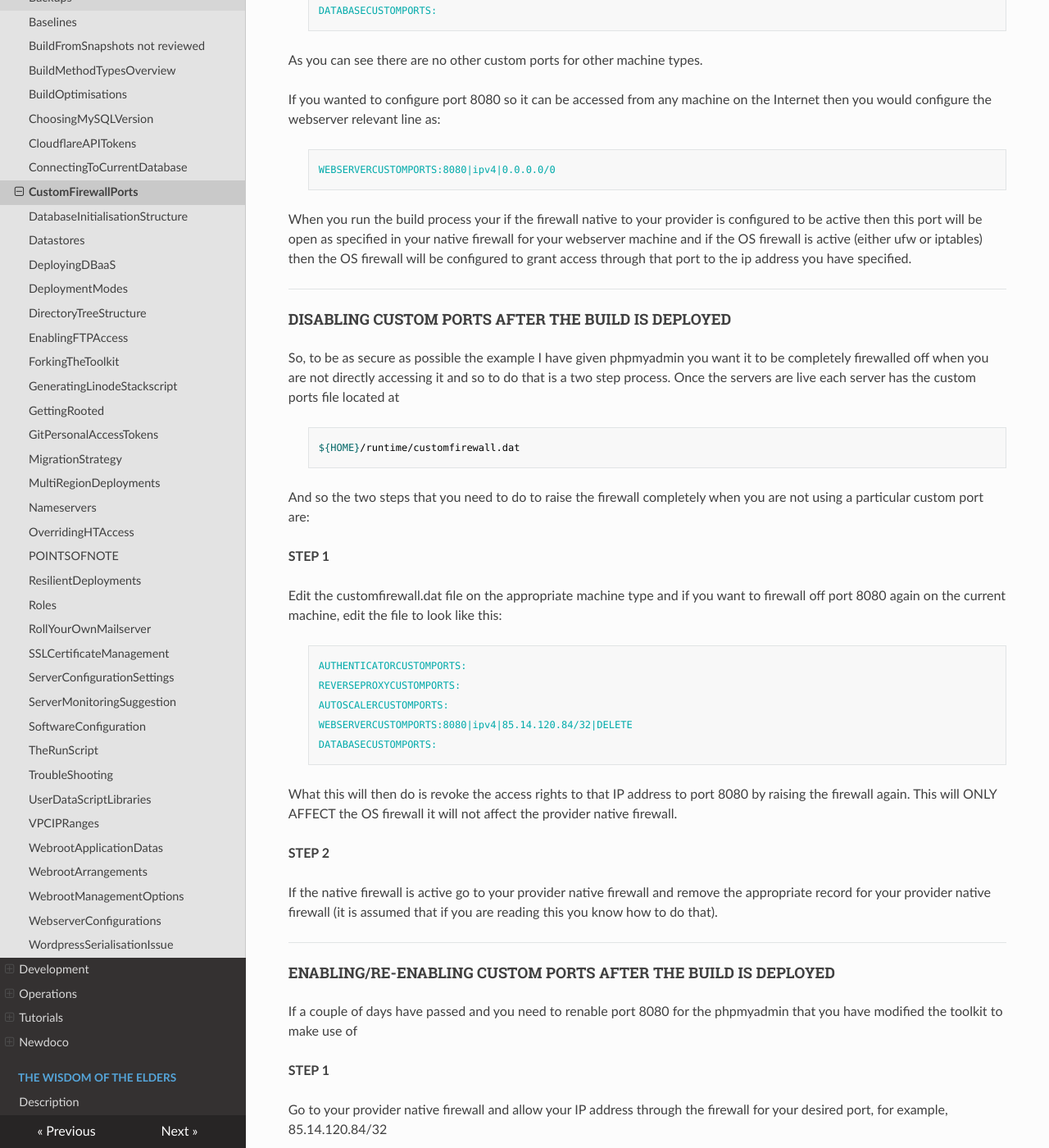
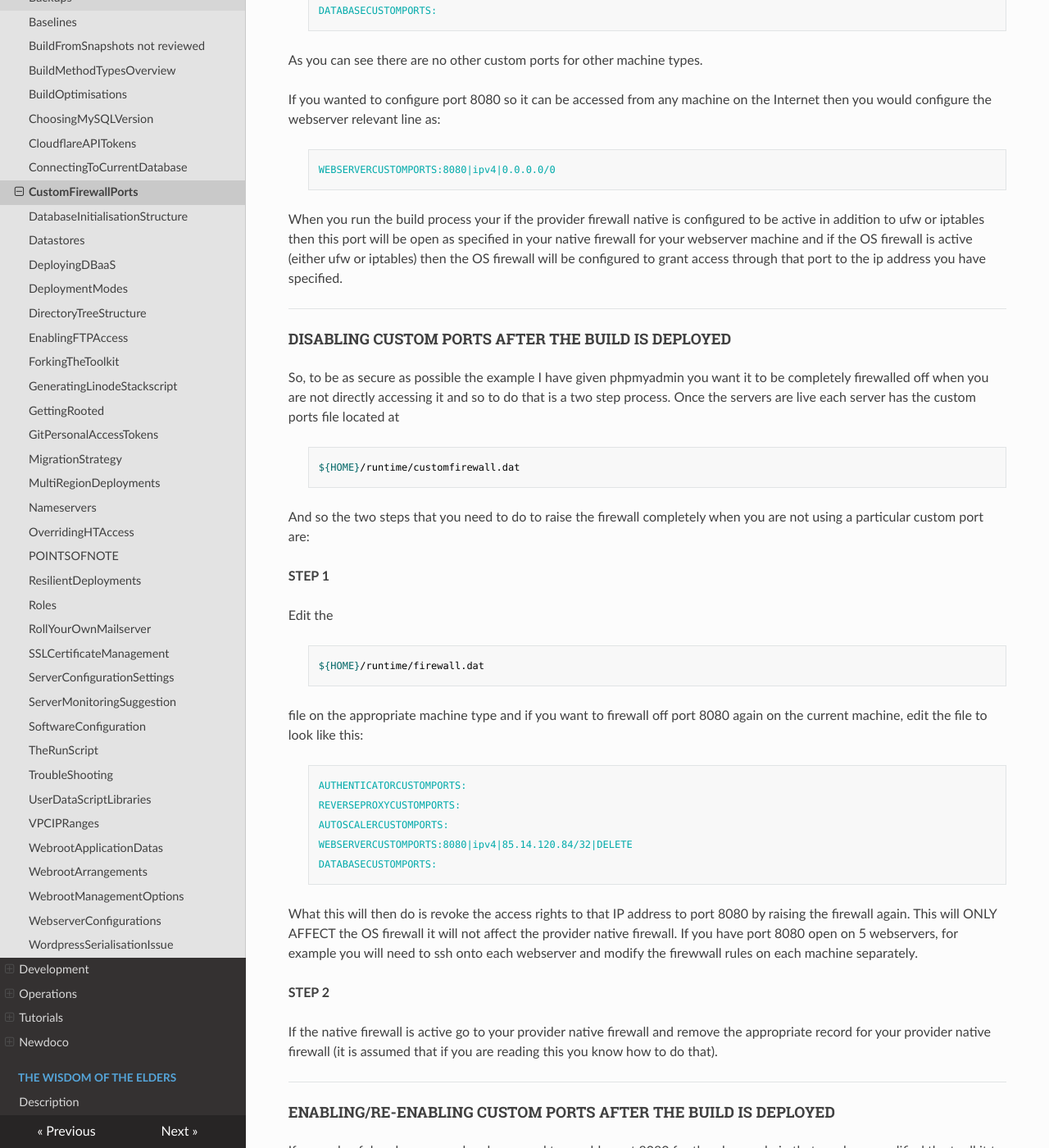
Before and after one commit to wintersys-dev/adt-documentation, an MkDocs documentation site: the page built from docs/Agile Deployment Toolkit/Deployment/CustomFirewallPorts.md, in a window 1280 px wide and 1400 px high, scrolled down 617 px. Shown: the whole window at 82% size. Built offline with MkDocs 1.6.1, drawn with Linux system fonts in a browser that asks for light colours; nearby versions of some CDN libraries; some of the changed text lies outside the part shown.

Commit message:
Update CustomFirewallPorts.md

```diff
--- a/docs/Agile Deployment Toolkit/Deployment/CustomFirewallPorts.md
+++ b/docs/Agile Deployment Toolkit/Deployment/CustomFirewallPorts.md
@@ -29,8 +29,8 @@ the webserver relevant line as:
 
 >     WEBSERVERCUSTOMPORTS:8080|ipv4|0.0.0.0/0
 
-When you run the build process your if the firewall native to your provider is configured to be active then this port
-will be open as specified in your native firewall for your webserver machine and if the OS firewall is active (either
+When you run the build process your if the provider firewall native is configured to be active in addition to ufw or iptables
+then this port will be open as specified in your native firewall for your webserver machine and if the OS firewall is active (either
 ufw or iptables) then the OS firewall will be configured to grant access through that port to the ip address you have
 specified.
 
@@ -49,8 +49,11 @@ are:
 
 **STEP 1**
 
-Edit the customfirewall.dat file on the appropriate machine type and if you want to firewall off port 8080 again
-on the current machine, edit the file to look like this:
+Edit the
+
+>     ${HOME}/runtime/firewall.dat
+
+file on the appropriate machine type and if you want to firewall off port 8080 again on the current machine, edit the file to look like this:
 
 >     AUTHENTICATORCUSTOMPORTS:
 >     REVERSEPROXYCUSTOMPORTS:
@@ -59,7 +62,8 @@ on the current machine, edit the file to look like this:
 >     DATABASECUSTOMPORTS:
 
 What this will then do is revoke the access rights to that IP address to port 8080 by raising the firewall again. This will
-ONLY AFFECT the OS firewall it will not affect the provider native firewall.
+ONLY AFFECT the OS firewall it will not affect the provider native firewall. If you have port 8080 open on 5 webservers, for example
+you will need to ssh onto each webserver and modify the firewwall rules on each machine separately.
 
 **STEP 2**
 
```
Also changed, not shown: other parts of docs/Agile Deployment Toolkit/Deployment/CustomFirewallPorts.md (+1 -1 lines).
